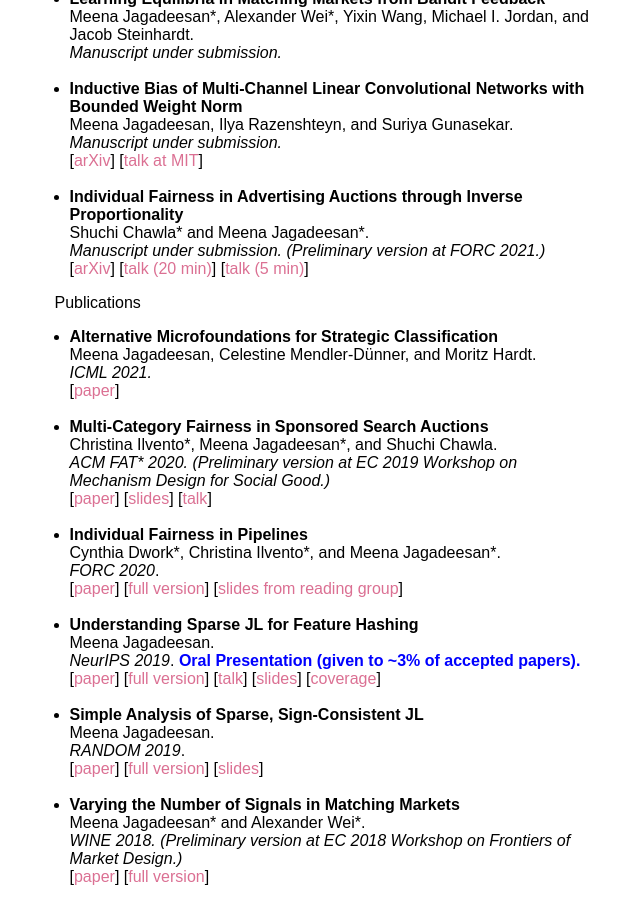
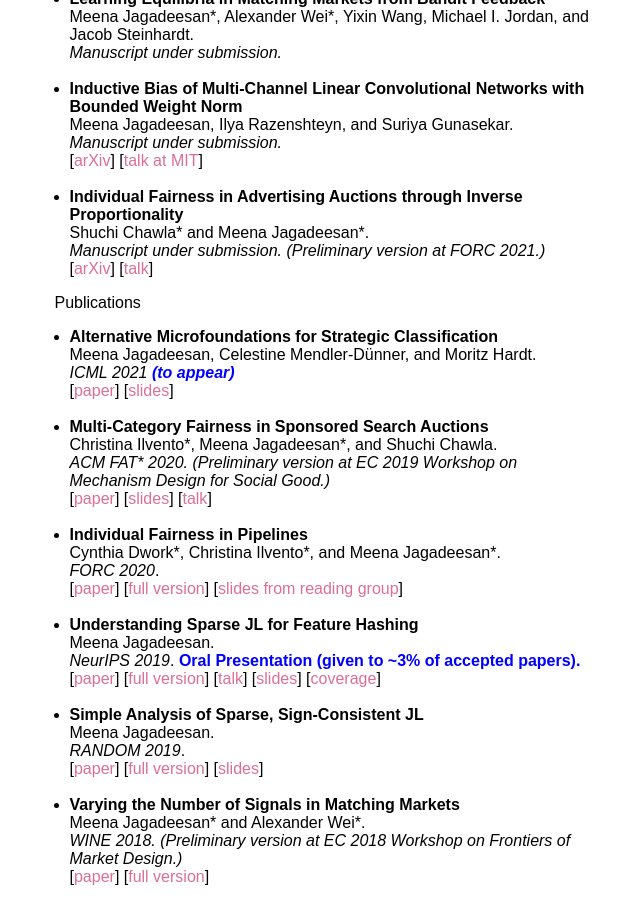
Before and after one commit to mjagadeesan/mjagadeesan.github.io, a Jekyll site: the page built from index.html, in a window 1280 px wide and 900 px high, scrolled down 482 px. Shown: the whole window, without its empty margins (423-1063 px from the left). Built offline with Jekyll 4.4.1, drawn with Linux system fonts in a browser that asks for light colours; some web fonts are replaced.

Commit message:
updated webpage

```diff
--- a/index.html
+++ b/index.html
@@ -23,7 +23,7 @@ layout: default
 	<li><b><span>Individual Fairness in Advertising Auctions through Inverse Proportionality</span></b><br>
 	Shuchi Chawla<span style="font-family:Arial">*</span> and Meena Jagadeesan<span style="font-family:Arial">*</span>.<br>
 	<span><em>Manuscript under submission. (Preliminary version at FORC 2021.)</em></span><br>
-	[<a href=https://arxiv.org/abs/2003.13966>arXiv</a>] [<a href=https://www.youtube.com/watch?v=Hqet-T6IHxM>talk (20 min)</a>]  [<a href=https://www.youtube.com/watch?v=RPOYkSq02GY>talk (5 min)</a>]
+	[<a href=https://arxiv.org/abs/2003.13966>arXiv</a>] [<a href=https://www.youtube.com/watch?v=Hqet-T6IHxM>talk</a>]
 	</li>
     </ul>
     <span style='font-weight:500;margin-left: 25px;font-size:18'>Publications</span><br>
@@ -31,8 +31,8 @@ layout: default
  -->	<ul>
 	<li><b><span>Alternative Microfoundations for Strategic Classification</span></b><br>
 	Meena Jagadeesan, Celestine Mendler-Dünner, and Moritz Hardt.<br>
-	<span><em>ICML 2021.</em></span><br>
-	[<a href=https://arxiv.org/abs/2106.12705>paper</a>]<br><br></li>
+	<span><em>ICML 2021 </em></span><span style="color:blue;font-weight:600"><em>(to appear)</em></span><br>
+	[<a href=https://arxiv.org/abs/2106.12705>paper</a>] [<a href=research/slides-microfoundations.pdf>slides</a>] <br><br></li>
 	<li><b><span>Multi-Category Fairness in Sponsored Search Auctions</span></b><br>
 	Christina Ilvento<span style="font-family:Arial">*</span>, Meena Jagadeesan<span style="font-family:Arial">*</span>, and Shuchi Chawla.<br><em><span>ACM FAT* 2020. (Preliminary version at EC 2019 Workshop on Mechanism Design for Social Good.)</span></em><span> </span><br>
 	[<a href=https://dl.acm.org/doi/abs/10.1145/3351095.3372848>paper</a>] [<a href=research/FATSlides.pdf>slides</a>] [<a href=https://www.youtube.com/watch?v=3u_FU8WdZXs>talk</a>]
```
Also changed, not shown: 2 other files.
